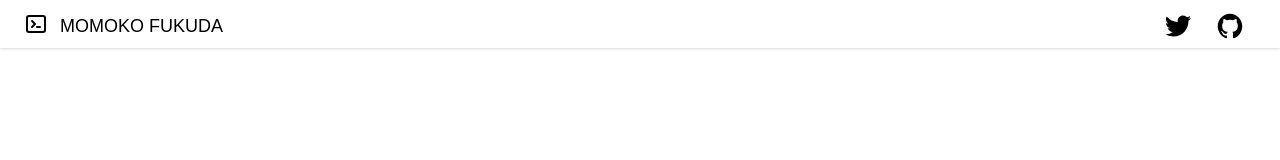
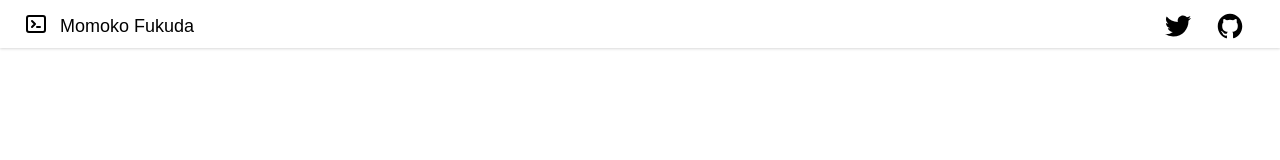
Before and after one commit to wtrgjadmw/my_portfolio, a Next.js app: page / in a window 1280 px wide. Shown: the top 160 px of the page. Built offline with nearby package versions, Linux system fonts and the light colour scheme.

Commit message:
ヘッダー 修正

```diff
--- a/components/Header.js
+++ b/components/Header.js
@@ -4,12 +4,12 @@ import TwitterIcon from "./svgs/TwitterIcon";
 
 export default function Header() {
   return(
-    <header className="h-12 shadow py-3">
+    <header className="h-12 shadow py-3 sticky">
       <div className="container mx-auto px-6">
         <div className="flex justify-between">
           <div className="flex">
             <TerminalIcon/>
-            <div className="mx-3 font-architects text-lg">MOMOKO FUKUDA</div>
+            <div className="mx-3 font-architects text-lg">Momoko Fukuda</div>
           </div>
           <div className="flex">
             <a href="https://twitter.com/wtrgjadmw">
```
